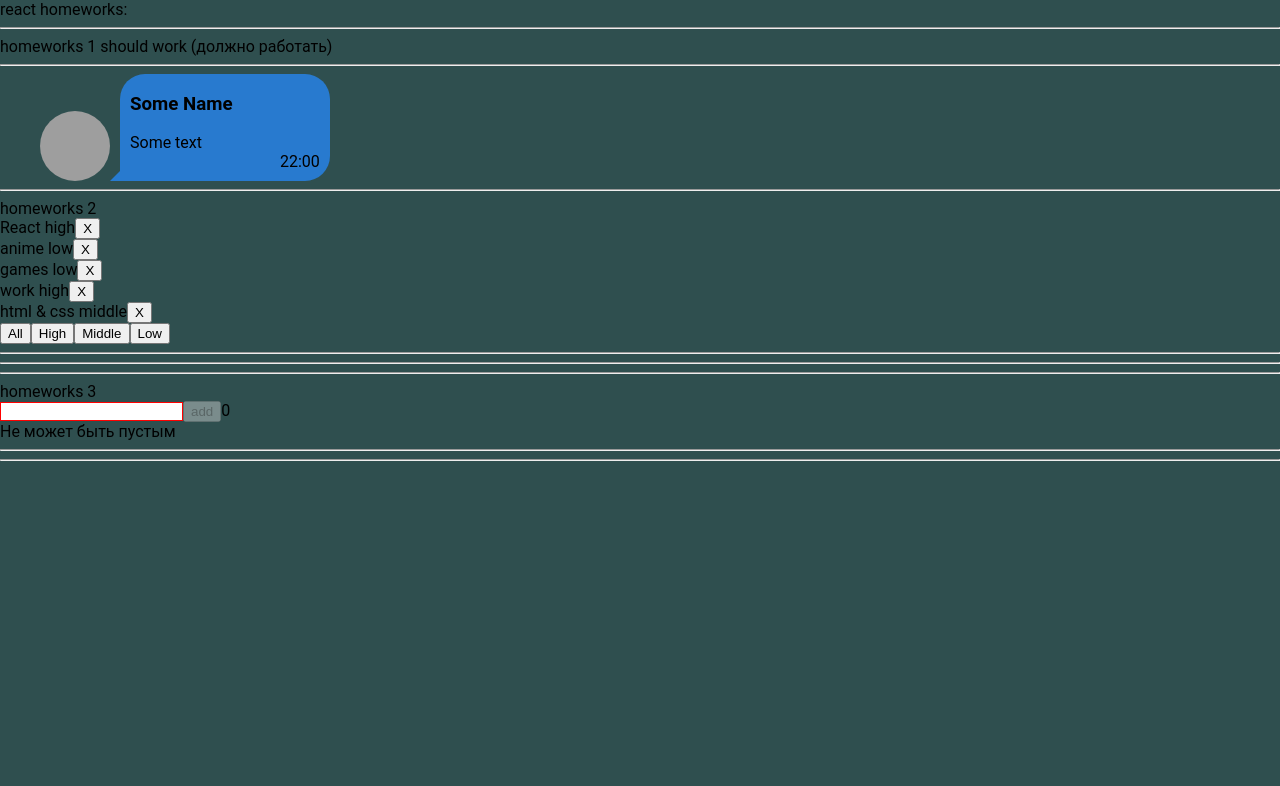
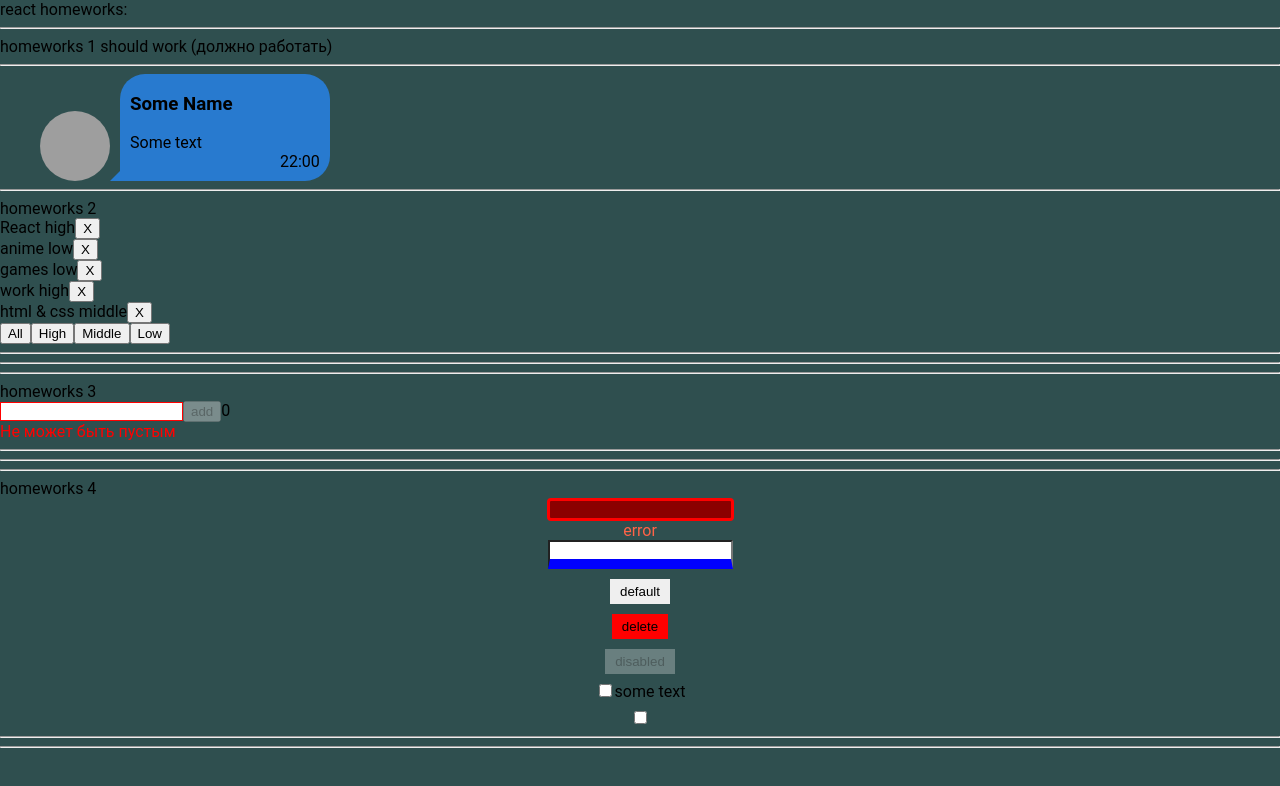
Before and after one commit to Red13REd/zadackiIgnata, a React (Create React App) app: page / in a window 1280 px wide. Shown: the top 786 px of the page. Built offline with nearby package versions, Linux system fonts and the light colour scheme; grey boxes are pictures that could not be loaded.

Commit message:
Finished 4 exercise

```diff
--- a/src/p1-main/m1-ui/u1-app/App.tsx
+++ b/src/p1-main/m1-ui/u1-app/App.tsx
@@ -3,6 +3,7 @@ import s from './App.module.css'
 import HW1 from '../../../p2-homeworks/h1/HW1'
 import HW2 from "../../../p2-homeworks/h2/HW2";
 import HW3 from "../../../p2-homeworks/h3/HW3";
+import HW4 from "../../../p2-homeworks/h4/HW4";
 
 function App() {
     return (
@@ -11,7 +12,7 @@ function App() {
             <HW1/>
             <HW2/>
             <HW3/>
-            {/*<HW4/>*/}
+            <HW4/>
             {/*<HW5/>*/}
 
         </div>
--- a/src/p2-homeworks/h2/Affair.tsx
+++ b/src/p2-homeworks/h2/Affair.tsx
@@ -8,11 +8,13 @@ type AffairPropsType = {
 }
 
 function Affair(props: AffairPropsType) {
-    const deleteCallback = () => {props.deleteAffairCallback(props.affair._id)}// need to fix
+    const deleteCallback = () => {
+        props.deleteAffairCallback(props.affair._id)
+    }// need to fix
 
     return (
         <div>
-            {props.affair.name}     {props.affair.priority}
+            {props.affair.name} {props.affair.priority}
 
             <button onClick={deleteCallback}>X</button>
         </div>
--- a/src/p2-homeworks/h3/Greeting.tsx
+++ b/src/p2-homeworks/h3/Greeting.tsx
@@ -22,7 +22,7 @@ const Greeting: React.FC<GreetingPropsType> = (
             <input onKeyPress={onKeyPressAddTask} value={name} onChange={setNameCallback} className={inputClass}/>
             <button disabled={disabled} onClick={addUser}>add</button>
             <span>{totalUsers}</span>
-            <div>{error}</div>
+            <div style={{color:"red"}}>{error}</div>
         </div>
     )
 }
--- a/src/p2-homeworks/h3/GreetingContainer.tsx
+++ b/src/p2-homeworks/h3/GreetingContainer.tsx
@@ -1,10 +1,10 @@
-import React, {ChangeEvent, useState,KeyboardEvent} from 'react'
+import React, {ChangeEvent, useState, KeyboardEvent,MouseEvent} from 'react'
 import Greeting from './Greeting'
 import {UserType} from "./HW3";
 
 type GreetingContainerPropsType = {
     users: Array<UserType> // need to fix any
-    addUserCallback:(name:string)=> void // need to fix any
+    addUserCallback: (name: string) => void // need to fix any
 }
 
 // более простой и понятный для новичков
@@ -17,21 +17,25 @@ export const GreetingContainer: React.FC<GreetingContainerPropsType> = ({users,
     const [error, setError] = useState<string>("Не может быть пустым") // need to fix any
 
     const setNameCallback = (e: ChangeEvent<HTMLInputElement>) => { // need to fix any
-         if (e.currentTarget.value !== ""){
         setName(e.currentTarget.value)
-            setError("")
-         }else {
-             setError("Не может быть пустым")
-         }// need to fix
+       // need to fix
     }
 
     const onKeyPressAddTask = (e: KeyboardEvent<HTMLInputElement>) => {
         e.ctrlKey && addUser()
+        setError("")
     }
 
     const addUser = () => {
-        addUserCallback(name)
-        setName("")// need to fix
+        if (name.trim() === "") {
+            setError("Не может быть пустым")
+
+        } else {
+            addUserCallback(name.trim())
+            setName("")
+
+        }
+        // need to fix
     }
 
     const totalUsers = users.length // need to fix
--- a/src/p2-homeworks/h3/HW3.tsx
+++ b/src/p2-homeworks/h3/HW3.tsx
@@ -1,6 +1,7 @@
 import React, {useState} from 'react'
 import {GreetingContainer} from './GreetingContainer'
 import {v1} from "uuid";
+
 
 // types
 export type UserType = {
@@ -15,7 +16,6 @@ function HW3() {
     const addUserCallback = (name: string) => { // need to fix any
         setUsers([...users,{_id:v1(), name}]) // need to fix
     }
-    console.log(users)
     return (
         <div>
             <hr/>
--- a/src/p2-homeworks/h4/HW4.module.css
+++ b/src/p2-homeworks/h4/HW4.module.css
@@ -1,5 +1,6 @@
 .blue {
-    border-bottom: 5px solid blue;
+    border-bottom: 10px solid blue;
+
 }
 
 .column {
--- a/src/p2-homeworks/h4/common/c1-SuperInputText/SuperInputText.module.css
+++ b/src/p2-homeworks/h4/common/c1-SuperInputText/SuperInputText.module.css
@@ -1,12 +1,19 @@
-.superInput {
+.superInput:focus {
+    box-sizing: border-box;
+    border-radius: 4px;
+    background-color: lightblue;
+    margin-top: 10px
+}
+
+.errorInput {
+    border-radius: 4px;
+    border: 3px solid red;
+    background: darkred;
+    box-sizing: border-box;
+
 
 }
 
-.errorInput {
-    border: 3px solid lime;
-    background: red;
+.error {
+    color: tomato;
 }
-
-.error {
-    color: red;
-}
--- a/src/p2-homeworks/h4/common/c1-SuperInputText/SuperInputText.tsx
+++ b/src/p2-homeworks/h4/common/c1-SuperInputText/SuperInputText.tsx
@@ -39,7 +39,7 @@ const SuperInputText: React.FC<SuperInputTextPropsType> = (
     }
 
     const finalSpanClassName = `${s.error} ${spanClassName ? spanClassName : ''}`
-    const finalInputClassName = `${s.errorInput} ${className}` // need to fix with (?:) and s.superInput
+    const finalInputClassName = `${error ? s.errorInput :s.superInput} ${className}` // need to fix with (?:) and s.superInput
 
     return (
         <>
--- a/src/p2-homeworks/h4/common/c2-SuperButton/SuperButton.module.css
+++ b/src/p2-homeworks/h4/common/c2-SuperButton/SuperButton.module.css
@@ -1,7 +1,34 @@
 .default {
+    margin-top: 10px;
+    border: none;
+    padding: 5px 10px;
+    cursor: pointer;
+
+}
+
+.default:hover {
+    background-color: blanchedalmond;
+    margin-top: 10px;
+    border: none;
+    padding: 5px 10px;
+    cursor: pointer;
 
 }
 
 .red {
-    background: red;
+    padding: 5px 10px;
+    margin-top: 10px;
+    background-color: red;
+    border: none;
+    cursor: pointer;
+
 }
+
+.red:hover{
+    padding: 5px 10px;
+    margin-top: 10px;
+    background-color: darkred;
+    border: none;
+    cursor: pointer;
+
+}
--- a/src/p2-homeworks/h4/common/c3-SuperCheckbox/SuperCheckbox.module.css
+++ b/src/p2-homeworks/h4/common/c3-SuperCheckbox/SuperCheckbox.module.css
@@ -1,7 +1,12 @@
 .checkbox {
+margin-top: 10px;
 
 }
 
 .spanClassName {
 
 }
+
+.container{
+
+}
--- a/src/p2-homeworks/h4/common/c3-SuperCheckbox/SuperCheckbox.tsx
+++ b/src/p2-homeworks/h4/common/c3-SuperCheckbox/SuperCheckbox.tsx
@@ -20,17 +20,22 @@ const SuperCheckbox: React.FC<SuperCheckboxPropsType> = (
     }
 ) => {
     const onChangeCallback = (e: ChangeEvent<HTMLInputElement>) => {
+        onChangeChecked && onChangeChecked(e.currentTarget.checked)
+        onChange && onChange(e)
+
+
         // сделайте так чтоб работал onChange и onChangeChecked
     }
 
     const finalInputClassName = `${s.checkbox} ${className ? className : ''}`
 
     return (
-        <label>
+        <label className={s.container}>
             <input
                 type={'checkbox'}
                 onChange={onChangeCallback}
                 className={finalInputClassName}
+
 
                 {...restProps} // отдаём инпуту остальные пропсы если они есть (checked например там внутри)
             />
```
Lines whose indentation alone changed are shown as unchanged.
